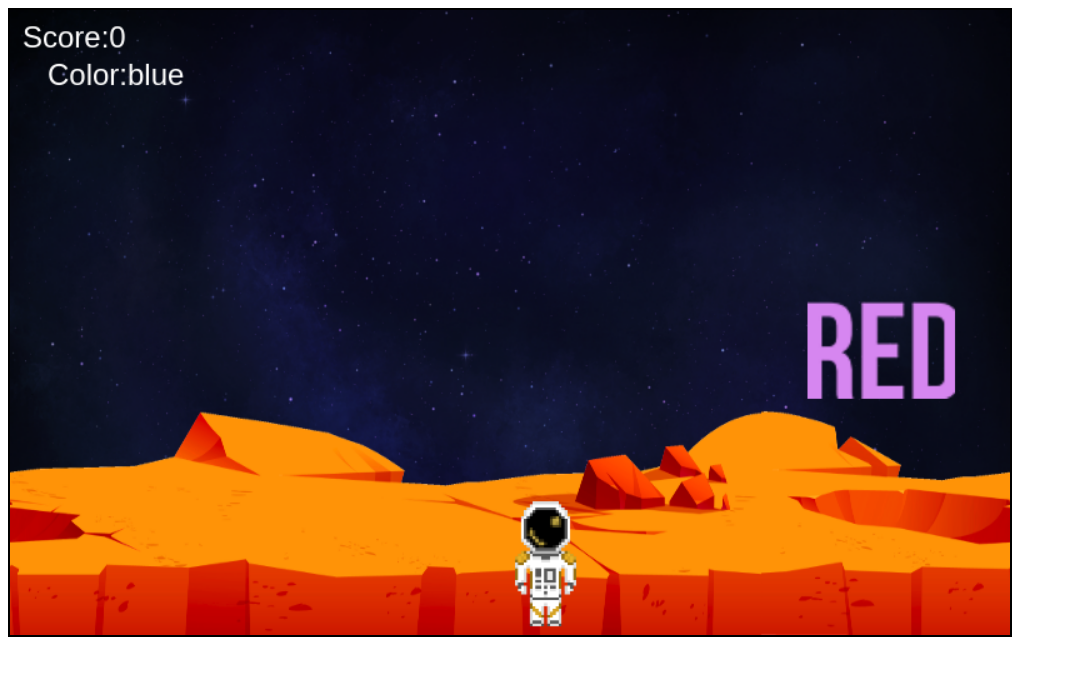
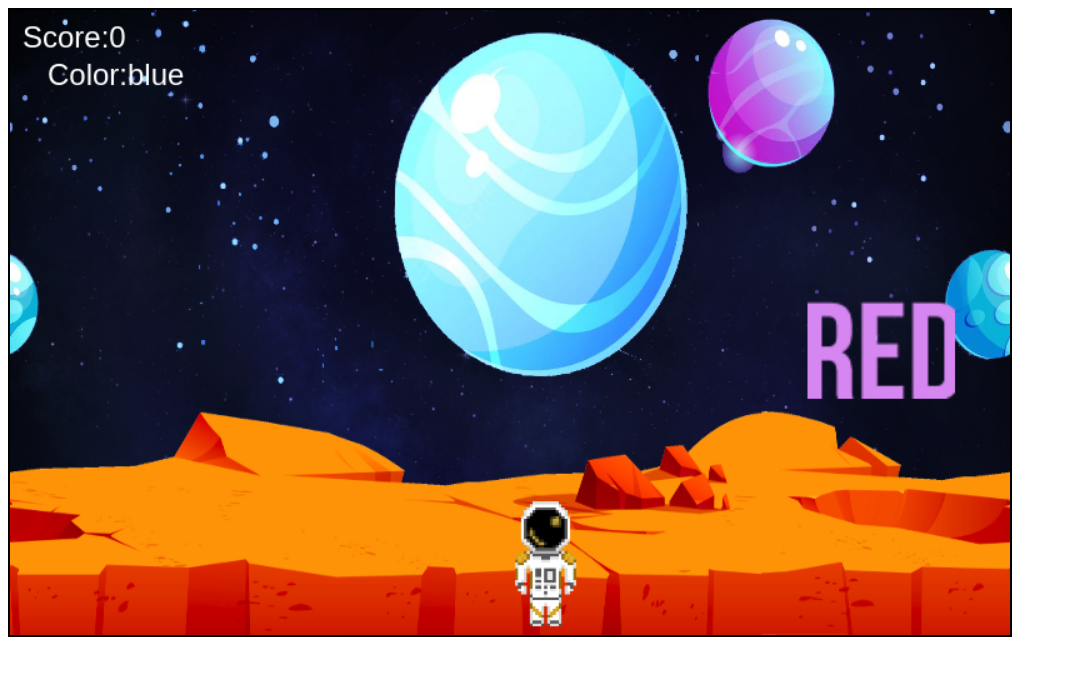
Before and after one commit to Barbara-rodcab/estimulacion-cognitiva-stroop, a plain HTML site: page Index.html in a window 1280 px wide. Both pictures are taken after a click on the button "Start Game". Shown: the whole page, without its empty margins (0-1067 px from the left). Drawn offline with Linux system fonts and the light colour scheme.

Commit message:
planetas adheridos

```diff
--- a/Index.html
+++ b/Index.html
@@ -20,6 +20,7 @@
 
     <script type="text/javascript" src="js/player.js"></script>
     <script type="text/javascript" src="js/obstacle.js"></script>
+    <script type="text/javascript" src="js/planetbackground.js"></script>
     <script type="text/javascript" src="js/groundbackground.js"></script>
     <script type="text/javascript" src="js/background.js"></script>
     <script type="text/javascript" src="js/game.js"></script>
--- a/js/game.js
+++ b/js/game.js
@@ -59,6 +59,7 @@ class Game {
 		this.ctx = this.canvas.getContext("2d");
         this.bg = new Background(this.ctx);
         this.groundBackground = new GroundBackground(this.ctx);
+        this.planetBackground = new PlanetBackground(this.ctx);
         this.player = new Player(this.ctx, this.canvas.width / 2, this.canvas.height - 100);
         this.intervalId = null;
         this.obstacles= [];
@@ -87,6 +88,7 @@ class Game {
     draw(){
         this.bg.draw();
         this.groundBackground.draw();
+        this.planetBackground.draw();
         this.player.draw();
         this.obstacles.forEach(obstacle => {
 			obstacle.draw();
@@ -98,6 +100,7 @@ class Game {
     move() {
         this.bg.move();
         this.groundBackground.move();
+        this.planetBackground.move();
 		this.player.move();
         this.obstacles.forEach(obstacle => {
 			obstacle.move();
--- /dev/null
+++ b/js/planetbackground.js
@@ -0,0 +1,48 @@
+class PlanetBackground {
+    constructor(ctx) {
+        this.ctx = ctx;
+
+        this.x = 0;
+        this.vx = -1.5;
+
+        this.width = this.ctx.canvas.width;
+        this.height = 300;
+
+        this.img = new Image();
+        this.img.src = './images/spacebgbgtransp.png';
+        this.img.isReady = false;
+
+        this.img.onload = () => {
+            this.img.isReady = true;
+        }
+
+    }
+
+    draw() {
+        if (this.img.isReady) {
+            this.ctx.drawImage(
+                this.img,
+                this.x,
+                0,
+                this.width,
+                this.height
+            )
+            this.ctx.drawImage(
+                this.img,
+                this.x + this.width,
+                0,
+                this.width,
+                this.height
+            )
+        }
+    }
+
+    move() {
+
+        this.x += this.vx;
+
+        if (this.x + this.width <= 0) {
+          this.x = 0
+        }
+      }
+    }
```
Also changed, not shown: Images/cerebroMeditación.png (deleted), Images/colorsbg.jpeg (deleted), Images/fondoPisoBG.png (deleted), Images/spacebgbgtransp.png (added).
